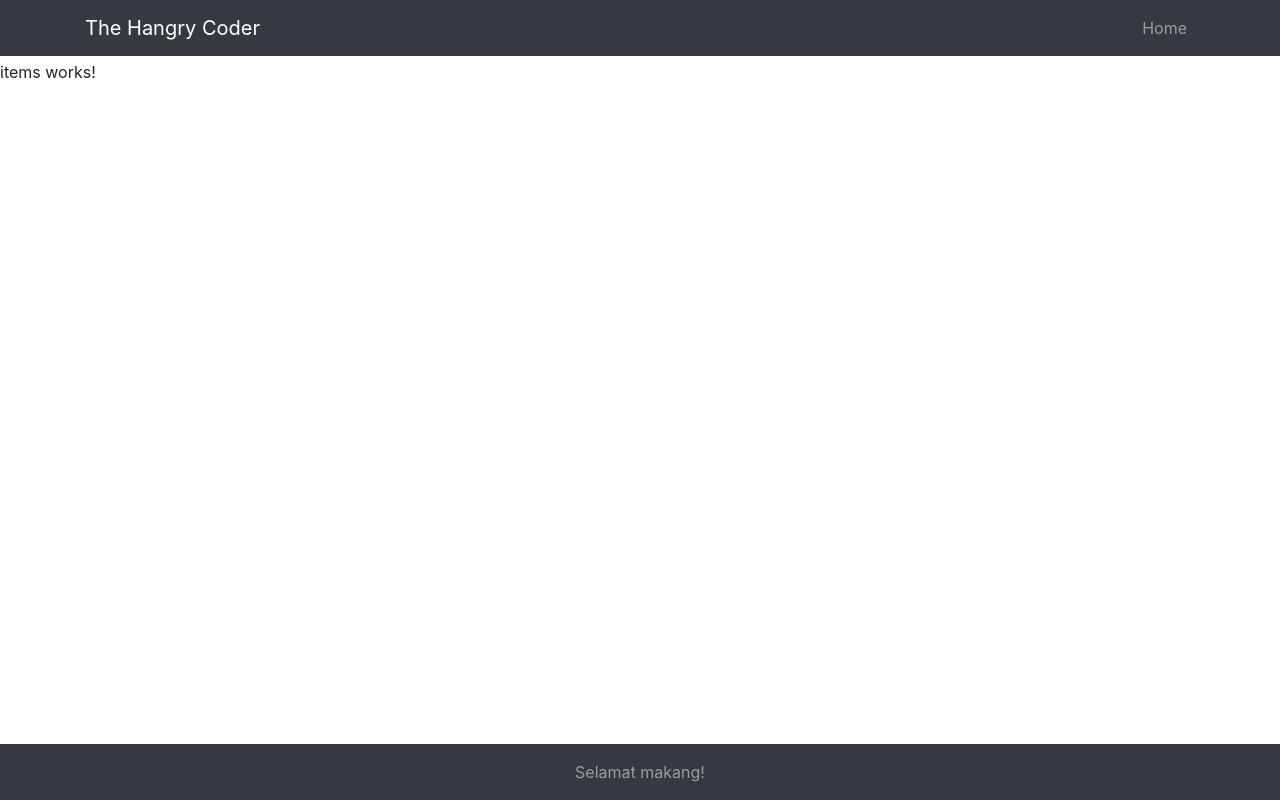
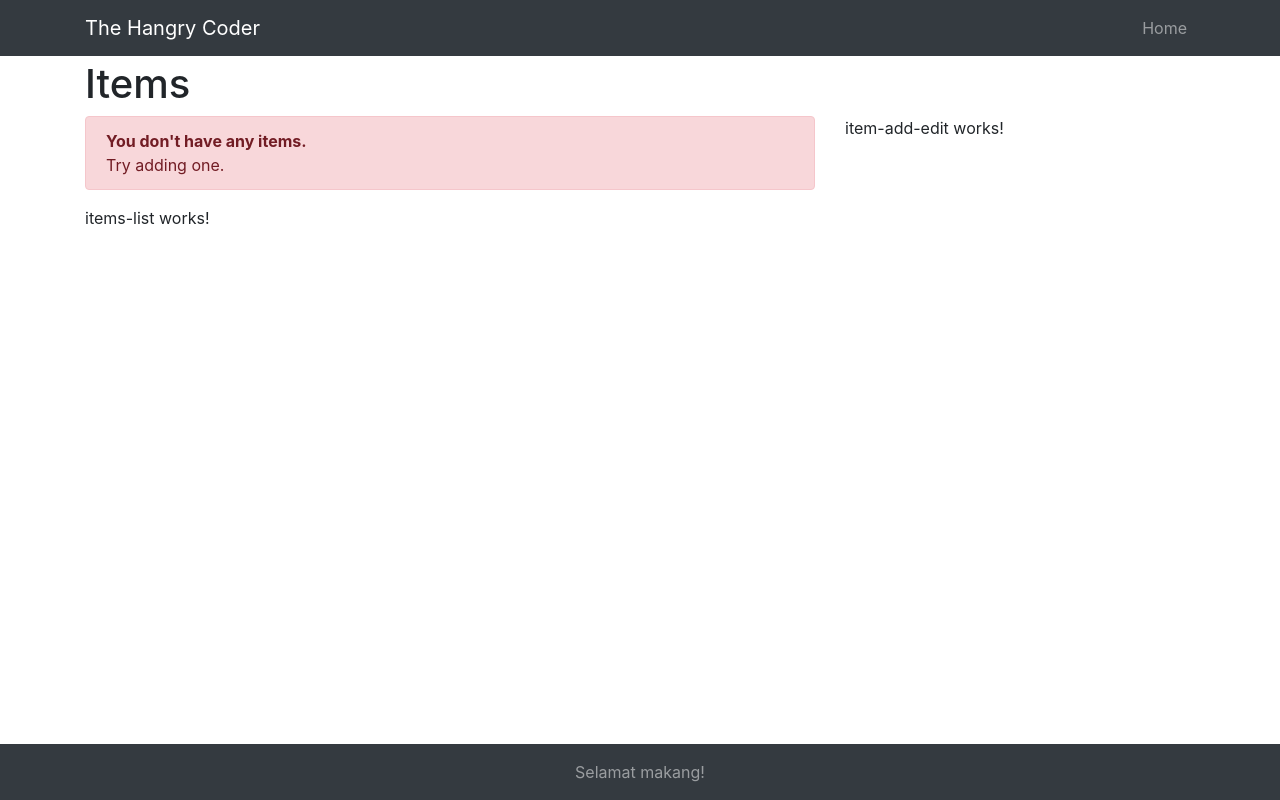
Before and after one commit to fransyozef/crud-example-angular, an Angular app: page /items in a window 1280 px wide. Built offline with nearby package versions, Linux system fonts and the light colour scheme.

Commit message:
items component

```diff
--- a/src/app/items/items.component.html
+++ b/src/app/items/items.component.html
@@ -1,3 +1,22 @@
-<p>
-  items works!
-</p>
+<div class="container">
+  <h1>Items</h1>
+
+  <div class="row">
+
+    <div class="col-md-8">
+
+      <p *ngIf="!hasItems(items$ | async)" class="alert alert-danger" role="alert">
+        <Strong>You don't have any items.</Strong><br>
+        Try adding one.
+      </p>
+
+      <app-items-list></app-items-list>
+    </div>
+
+    <div class="col-md-4">
+        <app-item-add-edit></app-item-add-edit>
+    </div>
+
+  </div>
+
+</div>
--- a/src/app/items/items.component.ts
+++ b/src/app/items/items.component.ts
@@ -1,4 +1,7 @@
 import { Component, OnInit } from '@angular/core';
+import { ItemModel } from './_models/item.model';
+import { Observable, Subject,throwError, of , BehaviorSubject} from 'rxjs';
+import { ItemsService } from './_services/items.service';
 
 @Component({
   selector: 'app-items',
@@ -7,9 +10,18 @@ import { Component, OnInit } from '@angular/core';
 })
 export class ItemsComponent implements OnInit {
 
-  constructor() { }
+  items$: BehaviorSubject<ItemModel[]>;
+
+  constructor(
+    private itemsService: ItemsService
+  ) { }
 
   ngOnInit() {
+    this.items$  = this.itemsService.items$;
+  }
+
+  hasItems(items: ItemModel[]): boolean {
+    return items && items.length > 0 ? true : false;
   }
 
 }
```
